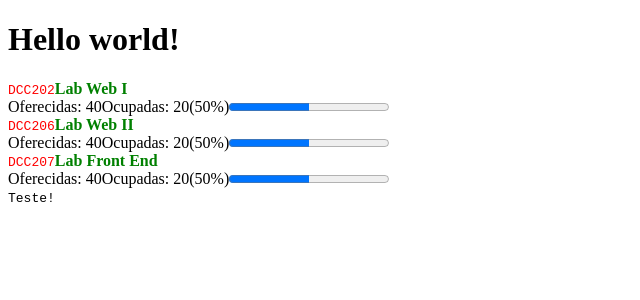
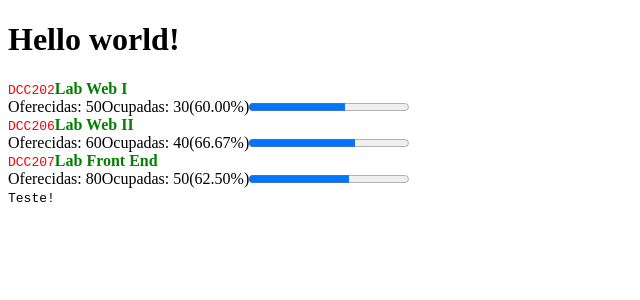
Before and after one commit to ufjf-dcc207/ufjf-dcc207-2026-3-a-atv02-igorknop, a React (Vite) app: page / in a window 1280 px wide. Shown: the top 300 px of the page, without its empty margins (0-640 px from the left). Built offline with nearby package versions, Linux system fonts and the light colour scheme.

Commit message:
adiciona passagem de props entre componentes

```diff
--- a/src/App.tsx
+++ b/src/App.tsx
@@ -4,9 +4,9 @@ function App() {
   return (
     <>
       <h1>Hello world!</h1>
-      <Disciplina codigo="DCC202" nome="Lab Web I"/>
-      <Disciplina codigo="DCC206" nome="Lab Web II"/>
-      <Disciplina codigo="DCC207" nome="Lab Front End" />
+      <Disciplina codigo="DCC202" nome="Lab Web I" oferecidas={50} ocupadas={30}/>
+      <Disciplina codigo="DCC206" nome="Lab Web II" oferecidas={60} ocupadas={40}/>
+      <Disciplina codigo="DCC207" nome="Lab Front End"  oferecidas={80} ocupadas={50}/>
       <div>
         <code>Teste!</code>
       </div>
--- a/src/Disciplina.tsx
+++ b/src/Disciplina.tsx
@@ -4,16 +4,18 @@ import Vagas from "./Vagas";
 type DisciplinaProps = {
     codigo: string;
     nome: string;
+    oferecidas: number;
+    ocupadas: number;
 }
 
 
-export default function Disciplina({ codigo, nome }: DisciplinaProps) {
+export default function Disciplina({ codigo, nome, oferecidas, ocupadas }: DisciplinaProps) {
     console.log(`Olá Disciplina: ${codigo} ${nome}`);
     return (
         <div className="disciplina">
             <code>{codigo}</code>
             <strong>{nome}</strong>
-            <Vagas oferecidas={40} ocupadas={20} />
+            <Vagas oferecidas={oferecidas} ocupadas={ocupadas} />
         </div>
     )
 }
--- a/src/Vagas.tsx
+++ b/src/Vagas.tsx
@@ -8,7 +8,7 @@ export default function Vagas({ oferecidas, ocupadas }: VagasProps) {
         <div>
             <span>Oferecidas: {oferecidas}</span>
             <span>Ocupadas: {ocupadas}</span>
-            <span>({percentual}%)</span>
+            <span>({percentual.toFixed(2)}%)</span>
             <progress max={100} value={percentual} ></progress>
         </div>
     )
```
